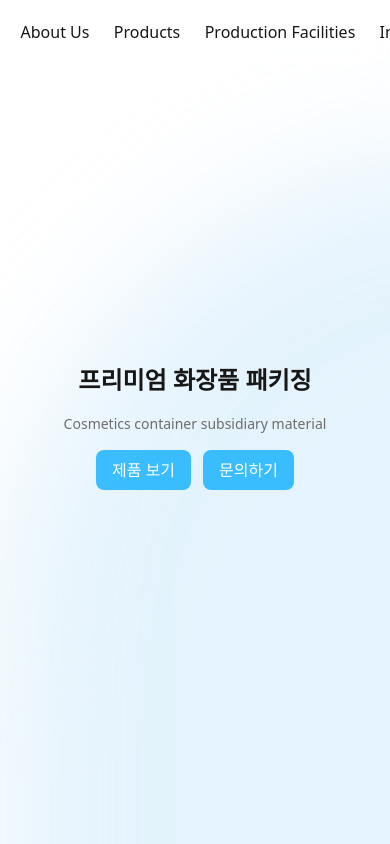
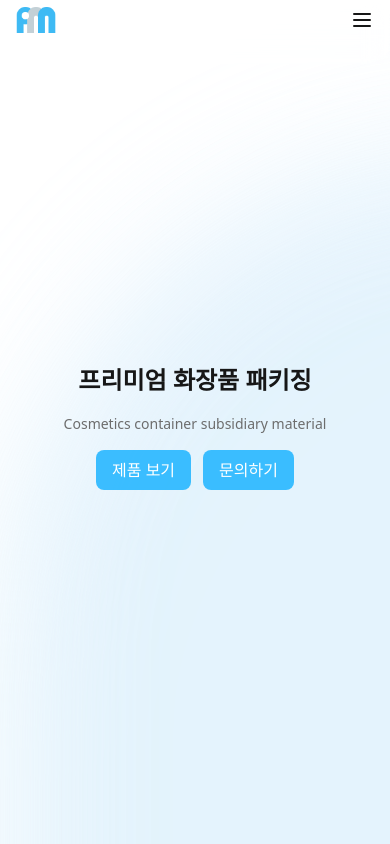
Before and after one commit to ph-mold/ph-mold-web, a Next.js app: page / in a window 390 px wide. Shown: the top 844 px of the page. Built offline with nearby package versions, Linux system fonts and the light colour scheme.

Commit message:
[Update] 헤더 반응형으로 햄버거 메뉴 추가 구성

```diff
--- a/components/common/Header.tsx
+++ b/components/common/Header.tsx
@@ -1,17 +1,19 @@
 "use client";
 
+import { Menu, X } from "lucide-react";
 import Image from "next/image";
 import { useState, useRef, useEffect } from "react";
 
+const MENU_ITEMS = [
+  { en: "About Us", ko: "회사소개" },
+  { en: "Products", ko: "생산제품" },
+  { en: "Production Facilities", ko: "생산설비" },
+  { en: "Inquiry", ko: "문의" }
+];
+
 export default function Header() {
-  const menuItems = [
-    { en: "About Us", ko: "회사소개" },
-    { en: "Products", ko: "생산제품" },
-    { en: "Production Facilities", ko: "생산설비" },
-    { en: "Inquiry", ko: "문의" }
-  ];
-
   const [hoveredIndex, setHoveredIndex] = useState<number | null>(null);
+  const [menuOpen, setMenuOpen] = useState(false);
   const textRefs = useRef<(HTMLSpanElement | null)[]>([]);
   const [maxWidths, setMaxWidths] = useState<number[]>([]);
 
@@ -24,11 +26,11 @@ export default function Header() {
   }, []);
 
   return (
-    <header className="fixed top-0 z-10 h-16 w-full overflow-hidden bg-white/30 backdrop-blur-md">
-      <nav className="flex h-full w-full items-center justify-center">
+    <header className="fixed top-0 z-10 h-fit min-h-16 w-full bg-white/30 backdrop-blur-md md:h-16">
+      <nav className="flex h-full w-full items-center justify-between px-4 md:justify-center">
         <Image src="/logo.png" alt="" width={40} height={40} className="mr-6" />
-        <ul className="flex space-x-6">
-          {menuItems.map((item, index) => (
+        <ul className="hidden space-x-6 md:flex">
+          {MENU_ITEMS.map((item, index) => (
             <li
               key={index}
               className="text-foreground cursor-pointer text-center text-base whitespace-nowrap transition-all duration-200"
@@ -44,6 +46,29 @@ export default function Header() {
             </li>
           ))}
         </ul>
+        {/* Hamburger (Mobile) */}
+        <button
+          className="md:hidden"
+          onClick={() => setMenuOpen((prev) => !prev)}
+        >
+          {menuOpen ? <X size={24} /> : <Menu size={24} />}
+        </button>
+      </nav>
+      <nav
+        className={`overflow-hidden transition-all duration-300 ease-in-out md:hidden ${
+          menuOpen ? "max-h-96 py-4" : "max-h-0 py-0"
+        }`}
+      >
+        <ul className="flex flex-col">
+          {MENU_ITEMS.map((item, index) => (
+            <li
+              key={index}
+              className="text-foreground w-full cursor-pointer py-2 text-center text-base"
+            >
+              {item.ko}
+            </li>
+          ))}
+        </ul>
       </nav>
     </header>
   );
```
